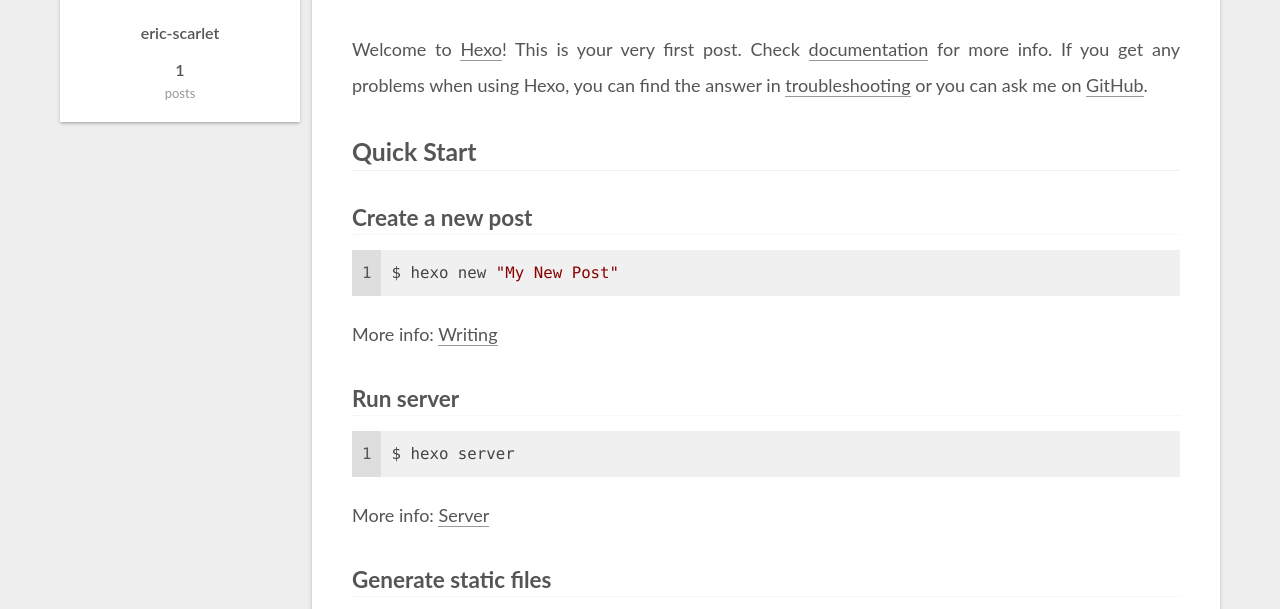
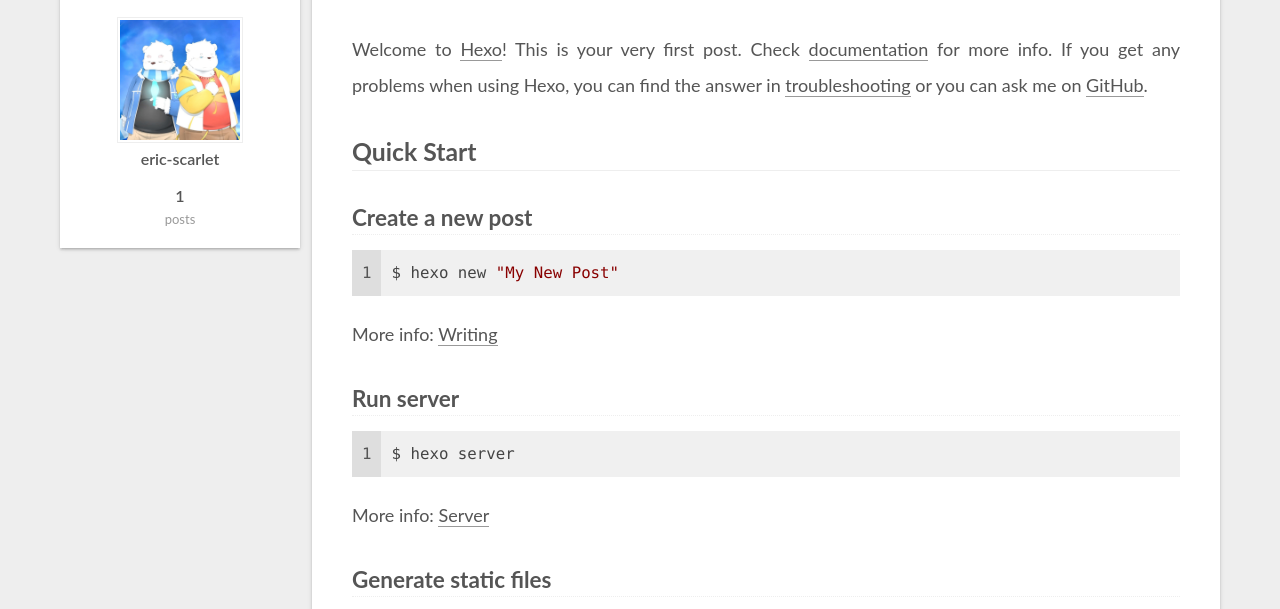
Before and after one commit to eric-scarlet/eric-scarlet.github.io, a plain HTML site: page 2020/11/02/hello-world/index.html in a window 1280 px wide. Both pictures are taken after a click on the item "Overview". Shown: the part 143-752 px from the top of the page. Drawn offline with nearby package versions, Linux system fonts and the light colour scheme.

Commit message:
Site updated: 2020-11-02 21:48:32

```diff
--- a/2020/11/02/hello-world/index.html
+++ b/2020/11/02/hello-world/index.html
@@ -157,6 +157,8 @@
 
         <section class="site-overview-wrap sidebar-panel">
           <div class="site-author site-overview-item animated" itemprop="author" itemscope itemtype="http://schema.org/Person">
+    <img class="site-author-image" itemprop="image" alt="eric-scarlet"
+      src="/images/avatar.jpg">
   <p class="site-author-name" itemprop="name">eric-scarlet</p>
   <div class="site-description" itemprop="description"></div>
 </div>
@@ -209,7 +211,7 @@
     <link itemprop="mainEntityOfPage" href="http://example.com/2020/11/02/hello-world/">
 
     <span hidden itemprop="author" itemscope itemtype="http://schema.org/Person">
-      <meta itemprop="image" content="/images/avatar.gif">
+      <meta itemprop="image" content="/images/avatar.jpg">
       <meta itemprop="name" content="eric-scarlet">
       <meta itemprop="description" content="">
     </span>
```
Also changed, not shown: archives/2020/11/index.html (+2 -0 lines), archives/2020/index.html (+2 -0 lines), archives/index.html (+2 -0 lines), index.html (+3 -1 lines), images/avatar.gif (deleted), images/avatar.jpg (added).
